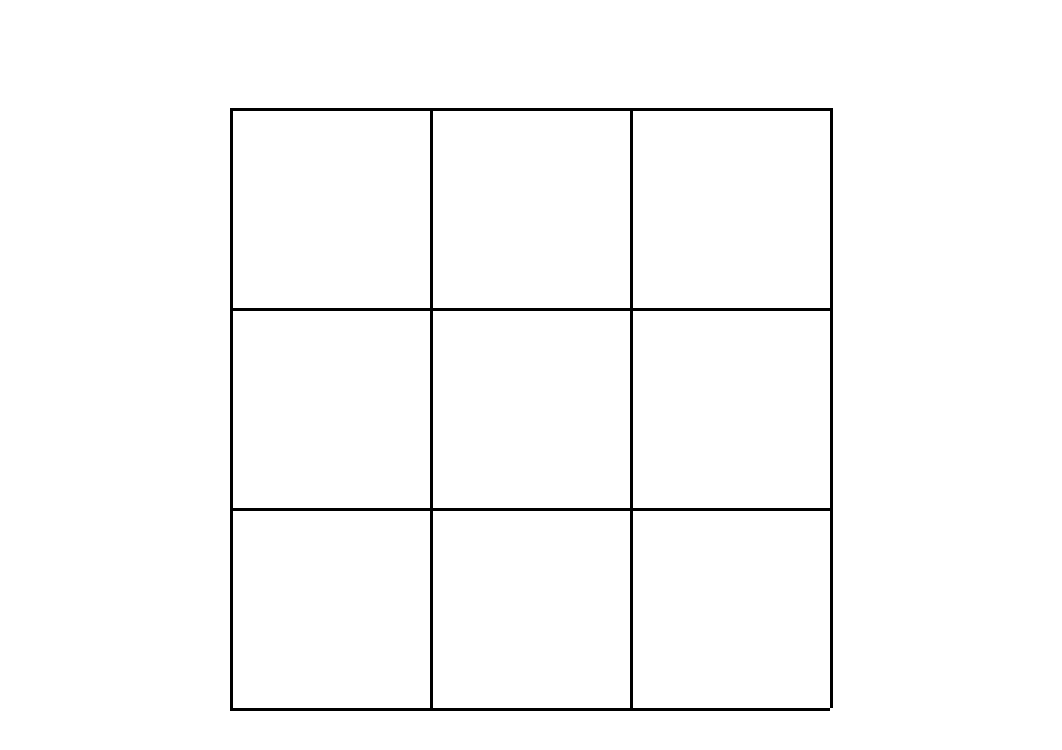
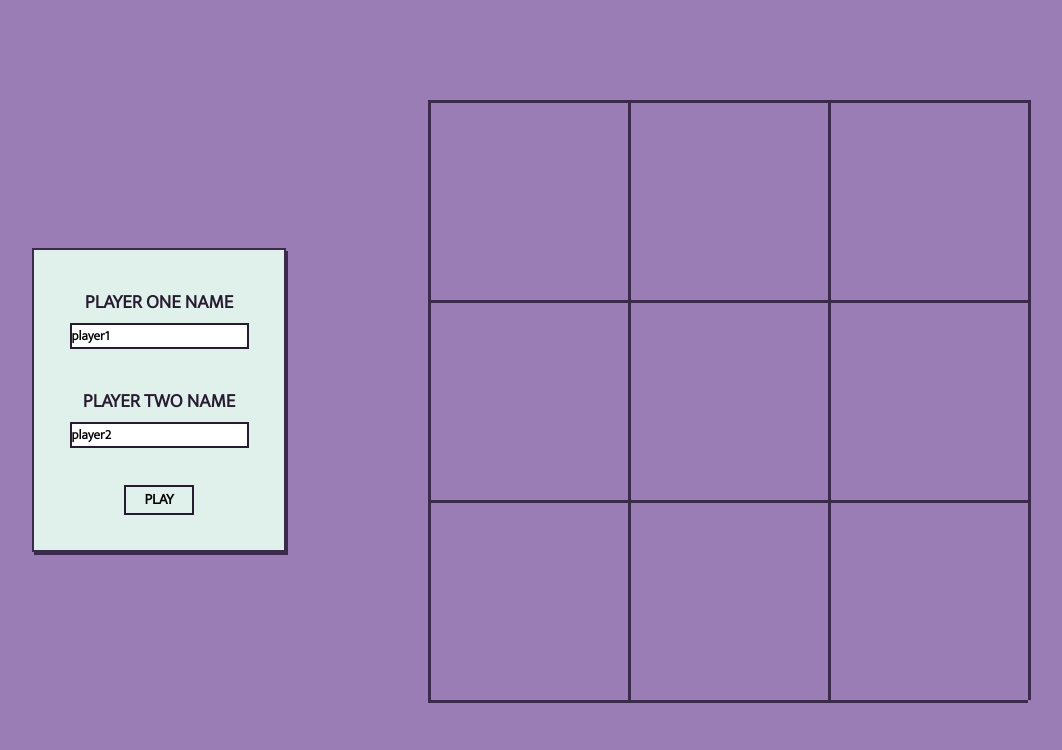
Before and after one commit to mfg25/Tic-tac-toe, a plain HTML site: page index.html in a window 1280 px wide. Shown: the whole page, without its empty margins (110-1172 px from the left). Drawn offline with Linux system fonts and the light colour scheme.

Commit message:
segundo commit

```diff
--- a/index.html
+++ b/index.html
@@ -10,6 +10,29 @@
   </head>
   <body>
     <main>
+      <div id="playerInput">
+        <form action="" id="form">
+          <div>
+            <label for="player1Name">PLAYER ONE NAME</label>
+            <input
+              type="text"
+              id="player1Name"
+              name="player1Name"
+              value="player1"
+            />
+          </div>
+          <div>
+            <label for="player2Name">PLAYER TWO NAME</label>
+            <input
+              type="text"
+              id="player2Name"
+              name="player2Name"
+              value="player2"
+            />
+          </div>
+          <button type="submit">PLAY</button>
+        </form>
+      </div>
       <div id="gameboard">
         <div class="board-cell"></div>
         <div class="board-cell"></div>
--- a/script.js
+++ b/script.js
@@ -1,17 +1,62 @@
 const boardCell = document.getElementsByClassName('board-cell')
-console.log(boardCell);
+const form = document.getElementById('form')
+
+form.addEventListener('click', e =>{
+    e.preventDefault();
+    playGame(player1Name.value, player2Name.value);
+})
 
 Array.from(boardCell).forEach(element => {
     element.dataset.index = Array.from(boardCell).indexOf(element);
-    console.log(element.dataset.index);
     element.addEventListener('click', e =>{
         receiveDataFromPlay(element.dataset.index)
     })
+
+
 });
+
+let gameOn = false;
+
+function createGame(namePlayer1,namePlayer2){
+    let player1 = createPlayer(namePlayer1)
+    let player2 = createPlayer(namePlayer2)
+    gameOn = true;
+}
 
 function receiveDataFromPlay(boardCellClicked){
     console.log(boardCellClicked);
+    if(gameOn == true) playRound(boardCellClicked)
 }
-function showIconsOnTheBoard(){
+function showIconsOnTheBoard(player){
 
 }
+
+const playersTurn = () => {
+
+    let playerSelector = 'X'
+    return {
+        changePlayer: () =>{
+            if(playerSelector == 'O') playerSelector = 'X'
+            else playerSelector = 'O'
+            return playerSelector
+        }
+    }
+}
+function playRound(){
+
+}
+
+function createPlayer(name){
+    let counter = 0;
+    return {
+        name,
+        incrementCounter: ()=> counter++,
+        resetCounter: () => counter = 0,
+    }
+}
+
+
+const newppp = playersTurn();
+console.log(newppp.changePlayer())
+console.log(newppp.changePlayer())
+console.log(newppp.changePlayer())
--- a/style.css
+++ b/style.css
@@ -1,8 +1,57 @@
+@import url('https://fonts.googleapis.com/css2?family=Mukta:wght@300&display=swap');
+*{
+    margin: 0;
+    padding: 0;
+    font-family: 'Mukta', sans-serif;
+    font-weight: 600;
+}
 body{
+    background-color: #9a7db5;
     height: 100vh;
+}
+main{
+    width: 100%;
+    height: 100%;
     display: flex;
     align-items: center;
-    justify-content: center;
+    justify-content: space-evenly;
+}
+form{
+    position: relative;
+    display: flex;
+    flex-direction: column;
+    align-items: center;
+    justify-content: space-evenly;
+    height: 300px;
+    width: 250px;
+    background-color: #e0f0ea;
+    border: 2px solid #3c2a4d;
+    box-shadow: 2px 3px 0 0 #3c2a4d;
+    font-size: larger;
+}
+form div{
+    color: #271b31;
+    text-align: center;
+}
+input{
+    width: 70%;
+    border: 2px solid #271b31;
+}
+button{
+    width: 70px;
+    background-color: #e0f0ea;
+    height: 30px;
+    font-size: 15px;
+    transition: 0.5s;
+    border: 2px solid #271b31;
+}
+button:hover{
+    cursor: pointer;
+    width: 80px;
+    height: 32px;
+    background-color: #503a65;
+    color: #e0f0ea;
+    box-shadow: 2px 2px 0 0 #271b31;
 }
 #gameboard{
     width: 600px;
@@ -13,14 +62,14 @@ body{
 .board-cell{
     position: relative;
     box-shadow:
-    3px 0 0 0 black,
-    3px 0 0 0 black inset,
-    0 3px 0 0 black inset,
-    0 3px 0 0 black ;
+    3px 0 0 0 #3c2a4d,
+    3px 0 0 0 #3c2a4d inset,
+    0 3px 0 0 #3c2a4d inset,
+    0 3px 0 0 #3c2a4d ;
     transition: 0.5s;
 }
 .board-cell:hover{
-    background-color: #888;
+    background-color: #3c2a4d;
     cursor:pointer;
 }
 img{
```
